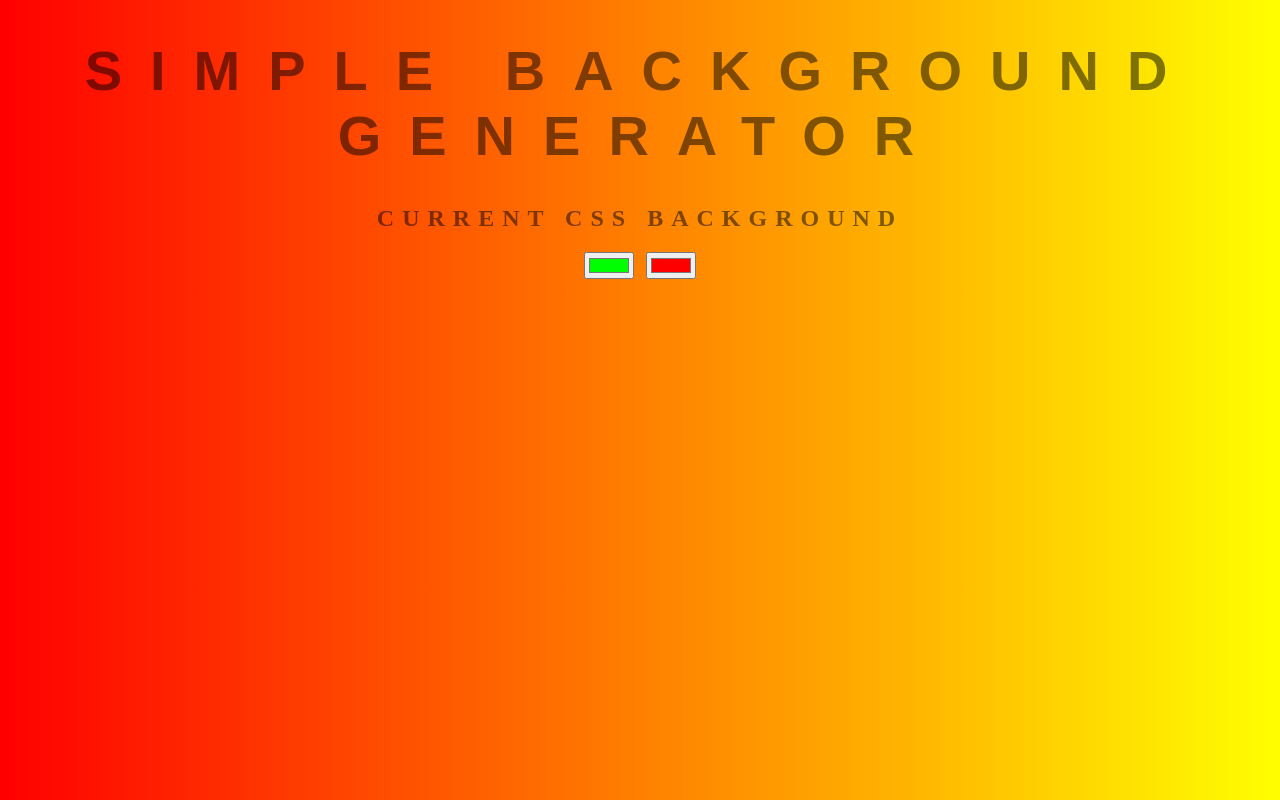
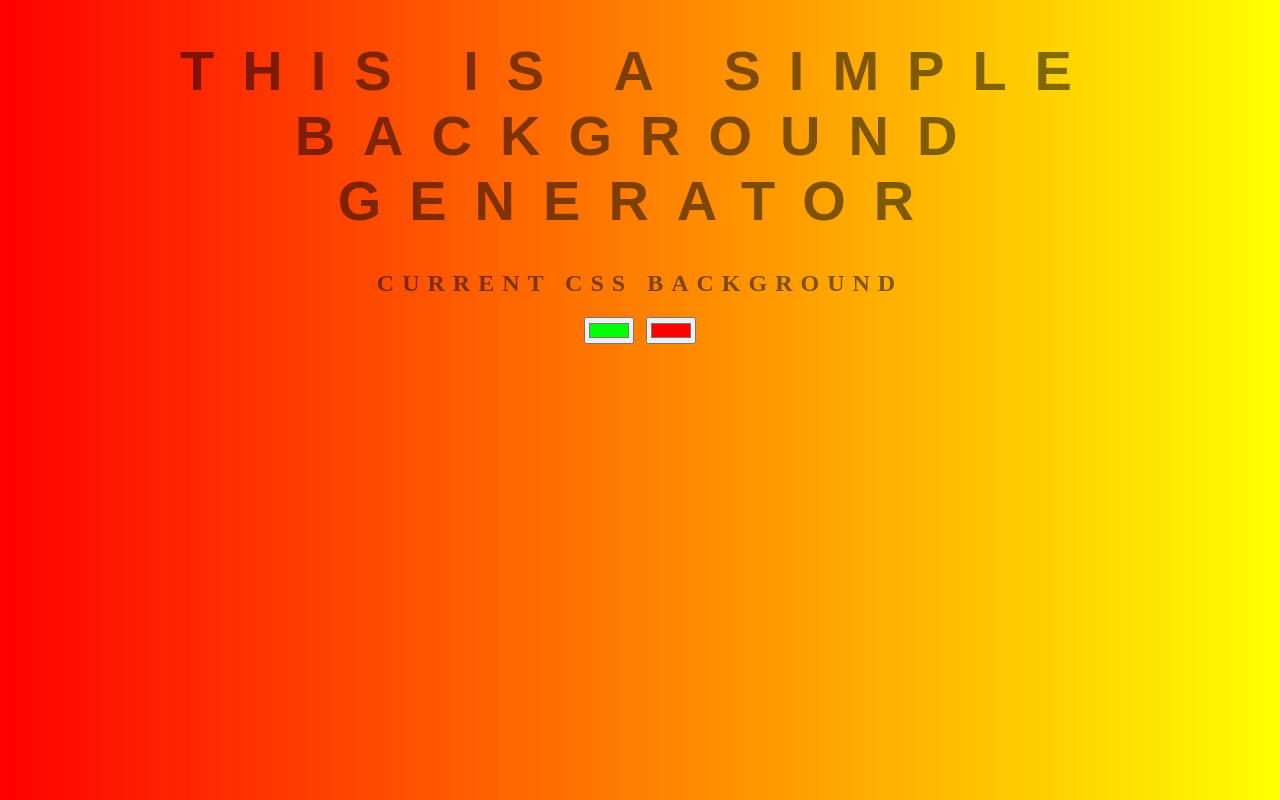
Before and after one commit to latz09/background-generator, a plain HTML site: page index.html in a window 1280 px wide. Drawn offline with Linux system fonts and the light colour scheme.

Commit message:
changing text

```diff
--- a/index.html
+++ b/index.html
@@ -9,7 +9,7 @@
 
 </head>
 <body id="gradient">
-    <h1>Simple Background Generator</h1>
+    <h1>This is a Simple Background Generator</h1>
     <h2>Current CSS Background</h2>
     <input class="color1" type="color" name="color1" value="#00ff00">
     <input class="color2" type="color" name="color2" value="#ff0000">
```
